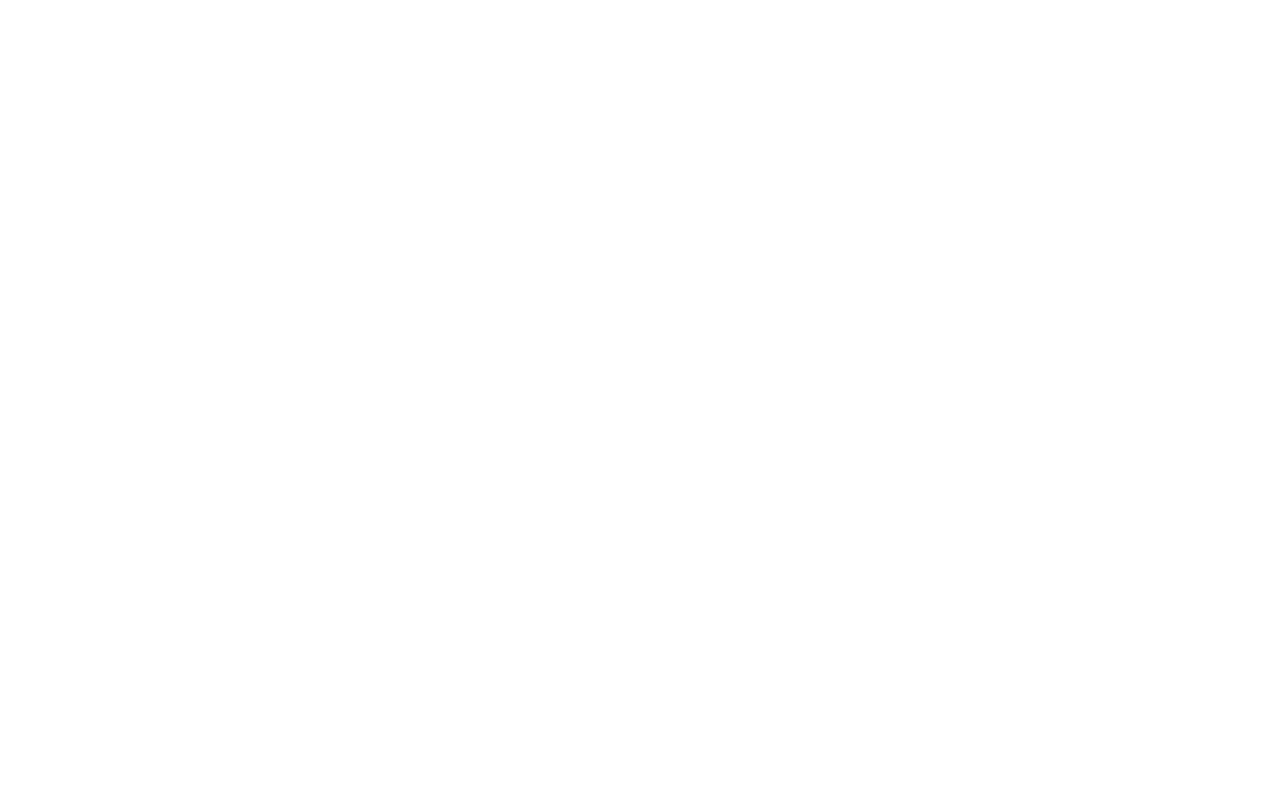
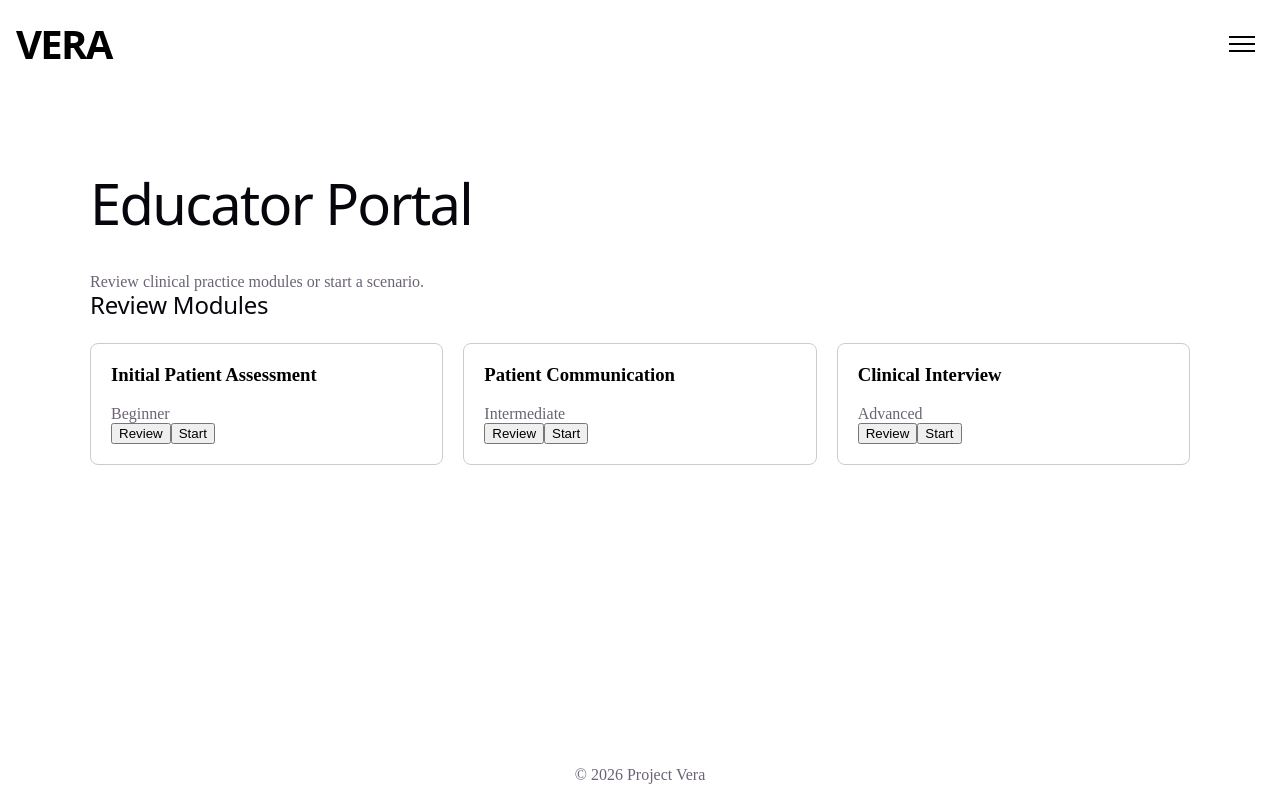
Before and after one commit to VU-RASL/MTSU-2026, a React (Vite) app in the folder frontend/: page /educator-portal in a window 1280 px wide. Before the commit this address had no page. Built offline with nearby package versions, Linux system fonts and the light colour scheme.

Commit message:
Changed wording for modules from "Assign" to "Review", added a click button for more information about each module.
Also, when "Start" is pressed, it links to the RTC page. This can be linked later with actual scenarios and models to preview what students will see.

```diff
--- a/frontend/src/App.css
+++ b/frontend/src/App.css
@@ -233,9 +233,9 @@
   }
 }
 
-/* Educator Review Styles */
+/* Educator Portal Styles */
 
-.educator-review {
+.educator-portal {
   max-width: 1100px;
   margin: 0 auto;
   padding: 30px;
@@ -261,11 +261,11 @@
   margin-top: 0;
 }
 
-.educator-review .form-group {
+.educator-portal .form-group {
   margin-bottom: 16px;
 }
 
-.educator-review select {
+.educator-portal select {
   display: block;
   width: 100%;
   max-width: 400px;
--- a/frontend/src/App.tsx
+++ b/frontend/src/App.tsx
@@ -3,7 +3,7 @@
 import PersonaCreator from './pages/PersonaCreator'
 import StudentPortal from './pages/StudentPortal'
 import Learning from './pages/Learning'
-import EducatorReview from './pages/EducatorReview'
+import EducatorPortal from './pages/EducatorPortal'
 import './App.css'
 import RTC from './pages/RTC'
 
@@ -22,7 +22,7 @@
           <Route path="/persona-creator" element={<PersonaCreator />} />
           <Route path="/student-portal" element={<StudentPortal />} />
           <Route path="/learning" element={<Learning />} />
-          <Route path="/educator-review" element={<EducatorReview />} />
+          <Route path="/educator-portal" element={<EducatorPortal />} />
           <Route path="/rtc" element={<RTC />} />
         </Routes>
       </Router>
--- a/frontend/src/components/Header.tsx
+++ b/frontend/src/components/Header.tsx
@@ -29,7 +29,7 @@
                         <li className="header-nav-item"><a href="/persona-creator">Create Persona</a></li>
                         <li className="header-nav-item"><a href="/student-portal">Student Portal</a></li>
                         <li className="header-nav-item"><a href="/learning">Learning</a></li>
-                        <li className="header-nav-item"><a href="/educator-review">Educator Review</a></li>
+                        <li className="header-nav-item"><a href="/educator-portal">Educator Portal</a></li>
                     </ul>
                 </nav>
             </div>
--- a/frontend/src/components/ModuleCard.tsx
+++ b/frontend/src/components/ModuleCard.tsx
@@ -1,32 +1,65 @@
+import { useState } from 'react'
 
 export type Module = {
   id: number
   title: string
   description: string
   difficulty: string
+  objectives?: string[]
 }
 
 type ModuleCardProps = {
   module: Module
-  onSelect: (id: number) => void
+  onStart: (id: number) => void
 }
 
-export default function ModuleCard({
-  module,
-  onSelect
-}: ModuleCardProps) {
+export default function ModuleCard({ module, onStart }: ModuleCardProps) {
+  const [isExpanded, setIsExpanded] = useState(false)
+  const detailsId = `module-details-${module.id}`
+
   return (
-    <div className="module-card">
+    <article className="module-card">
+      <div className="module-card-header">
+        <div>
           <h3>{module.title}</h3>
-      <p>{module.description}</p>
-      <p>Difficulty: {module.difficulty}</p>
-
+          <p className="module-difficulty">{module.difficulty}</p>
+        </div>
+        <div className="module-actions">
           <button
             type="button"
-        onClick={() => onSelect(module.id)}
+            className="module-review-button"
+            onClick={() => setIsExpanded((expanded) => !expanded)}
+            aria-expanded={isExpanded}
+            aria-controls={detailsId}
           >
-        Select Module
+            {isExpanded ? 'Hide Details' : 'Review'}
+          </button>
+          <button
+            type="button"
+            className="module-start-button"
+            onClick={() => onStart(module.id)}
+          >
+            Start
           </button>
         </div>
+      </div>
+      {isExpanded && (
+        <div id={detailsId} className="module-details">
+          <h4>Module Details</h4>
+          <p>{module.description}</p>
+          <p><strong>Difficulty:</strong> {module.difficulty}</p>
+          {module.objectives && module.objectives.length > 0 && (
+            <>
+              <h4>Learning Objectives (Sample)</h4>
+              <ul>
+                {module.objectives.map((objective) => (
+                  <li key={objective}>{objective}</li>
+                ))}
+              </ul>
+            </>
+          )}
+        </div>
+      )}
+    </article>
   )
 }
--- /dev/null
+++ b/frontend/src/pages/EducatorPortal.tsx
@@ -0,0 +1,59 @@
+import { useNavigate } from 'react-router-dom'
+import PageLayout from '../components/PageLayout'
+import ModuleCard from '../components/ModuleCard'
+import type { Module } from '../components/ModuleCard'
+
+// Frontend sample data. Replace with API data when the backend is ready.
+const modules: Module[] = [
+  {
+    id: 1,
+    title: 'Initial Patient Assessment',
+    description: 'Practice evaluating a new patient.',
+    difficulty: 'Beginner',
+    objectives: ['Practice an initial assessment', 'Record observations']
+  },
+  {
+    id: 2,
+    title: 'Patient Communication',
+    description: 'Practice communicating with patients.',
+    difficulty: 'Intermediate',
+    objectives: ['Practice clear communication', 'Respond to patient concerns']
+  },
+  {
+    id: 3,
+    title: 'Clinical Interview',
+    description: 'Practice gathering patient history.',
+    difficulty: 'Advanced',
+    objectives: ['Gather a patient history', 'Summarize key findings']
+  }
+]
+
+export default function EducatorPortal() {
+  const navigate = useNavigate()
+
+  function startModule(_moduleId: number) {
+    // For now all scenarios open the existing RTC placeholder.
+    // Later, the module ID can be passed when RTC supports scenarios.
+    navigate('/rtc')
+  }
+
+  return (
+    <PageLayout>
+      <section className="educator-portal">
+        <h1>Educator Portal</h1>
+        <p>Review clinical practice modules or start a scenario.</p>
+
+        <h2>Review Modules</h2>
+        <div className="module-grid">
+          {modules.map((module) => (
+            <ModuleCard
+              key={module.id}
+              module={module}
+              onStart={startModule}
+            />
+          ))}
+        </div>
+      </section>
+    </PageLayout>
+  )
+}
--- a/frontend/src/pages/EducatorReview.tsx
+++ /dev/null
@@ -1,115 +0,0 @@
-import { useState } from 'react'
-import PageLayout from '../components/PageLayout'
-import ModuleCard from '../components/ModuleCard'
-import type { Module } from '../components/ModuleCard'
-
-const modules: Module[] = [
-  {
-    id: 1,
-    title: 'Initial Patient Assessment',
-    description: 'Practice evaluating a new patient.',
-    difficulty: 'Beginner'
-  },
-  {
-    id: 2,
-    title: 'Patient Communication',
-    description: 'Practice communicating with patients.',
-    difficulty: 'Intermediate'
-  },
-  {
-    id: 3,
-    title: 'Clinical Interview',
-    description: 'Practice gathering patient history.',
-    difficulty: 'Advanced'
-  }
-]
-
-const students = [
-  { id: 1, name: 'Student One' },
-  { id: 2, name: 'Student Two' },
-  { id: 3, name: 'Student Three' }
-]
-
-export default function EducatorReview() {
-  const [selectedModule, setSelectedModule] = useState<number | null>(null)
-  const [selectedStudent, setSelectedStudent] = useState('')
-  const [message, setMessage] = useState('')
-
-  function handleAssign() {
-    if (!selectedModule || !selectedStudent) {
-      setMessage('Please select a module and student.')
-      return
-    }
-
-    // Placeholder until backend integration
-    setMessage('Assignment created (demo only).')
-  }
-
-  return (
-    <PageLayout>
-      <div className="educator-review">
-        <h1>Educator Review</h1>
-        <p>
-          Assign clinical practice modules to students.
-        </p>
-
-        <h2>Available Modules</h2>
-
-        <div className="module-grid">
-          {modules.map((module) => (
-            <ModuleCard
-              key={module.id}
-              module={module}
-              onSelect={(id) => {
-                setSelectedModule(id)
-                setMessage('')
-              }}
-            />
-          ))}
-        </div>
-
-        <h2>Assign Module</h2>
-
-        <div className="form-group">
-          <label htmlFor="student">Student</label>
-          <select
-            id="student"
-            value={selectedStudent}
-            onChange={(e) => setSelectedStudent(e.target.value)}
-          >
-            <option value="">Select Student</option>
-            {students.map((student) => (
-              <option key={student.id} value={student.id}>
-                {student.name}
-              </option>
-            ))}
-          </select>
-        </div>
-
-        <div className="form-group">
-          <label htmlFor="module">Module</label>
-          <select
-            id="module"
-            value={selectedModule ?? ''}
-            onChange={(e) => {
-              setSelectedModule(Number(e.target.value) || null)
-            }}
-          >
-            <option value="">Select Module</option>
-            {modules.map((module) => (
-              <option key={module.id} value={module.id}>
-                {module.title}
-              </option>
-            ))}
-          </select>
-        </div>
-
-        <button type="button" onClick={handleAssign}>
-          Assign Module
-        </button>
-
-        {message && <p role="status">{message}</p>}
-      </div>
-    </PageLayout>
-  )
-}
```
Also changed, not shown: 2 other files (tests, documents, lock files or other folders). Lines whose indentation alone changed are shown as unchanged.
